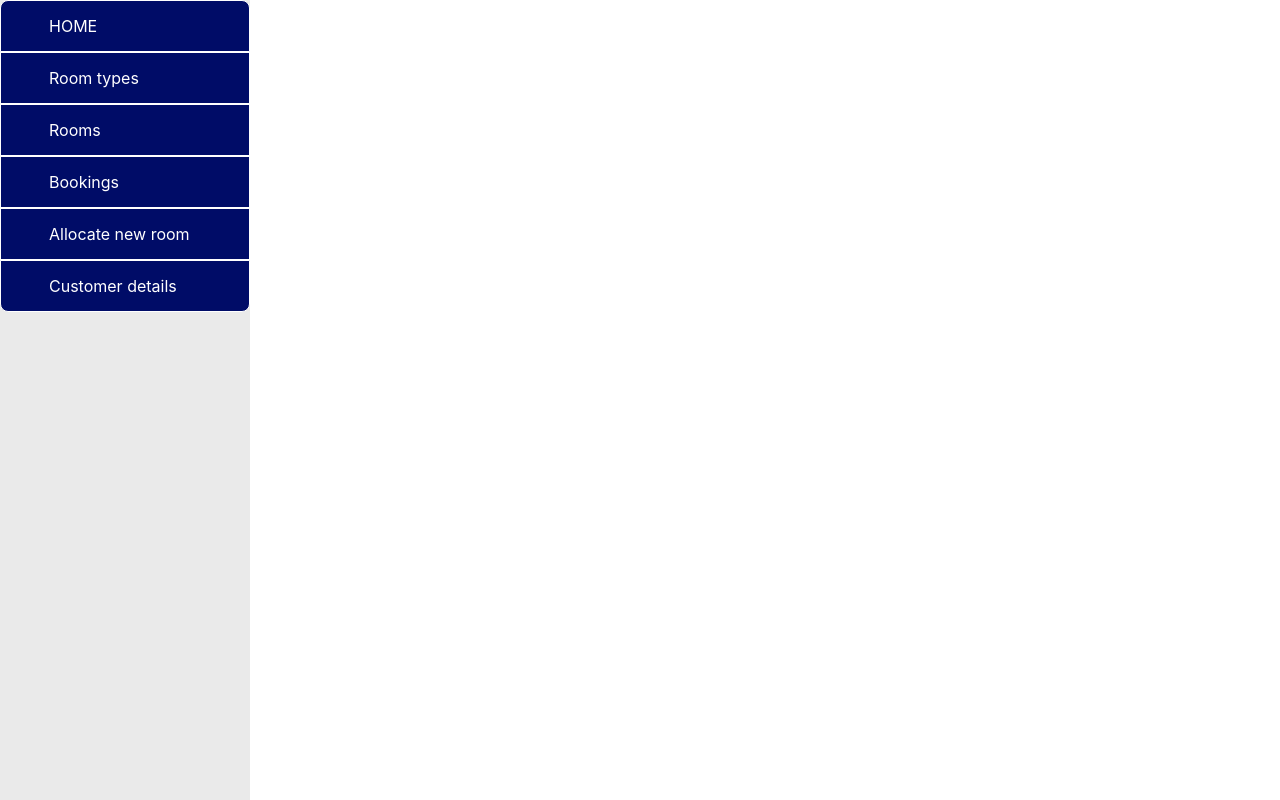
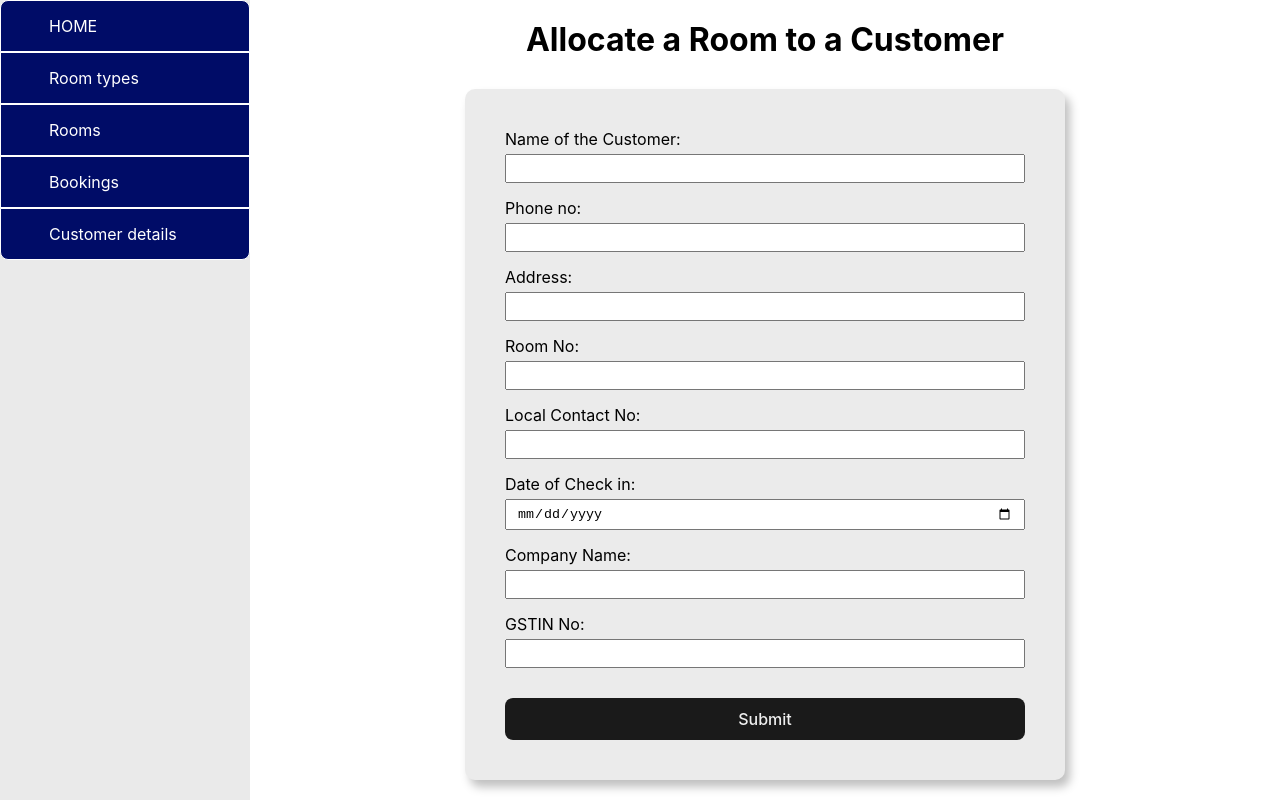
Before and after one commit to imTanay0/hotel-management-system-frontend, a React (Vite) app: page /allocate-room/1 in a window 1280 px wide. Built offline with nearby package versions, Linux system fonts and the light colour scheme; no server answers.

Commit message:
update allocate system

```diff
--- a/src/App.jsx
+++ b/src/App.jsx
@@ -35,7 +35,7 @@ function App() {
             <Route path='/rooms/add' element={<AddRooms />} />
             <Route path='/bookings' element={<AllBookings />} />
             <Route path='/bookings/add' element={<AddBooking />} />
-            <Route path='/allocate-room' element={<AllocateNewRoom />} />
+            <Route path='/allocate-room/:userId' element={<AllocateNewRoom />} />
             <Route path='/customers' element={<PresentCustomers />} />
             <Route path='/orderfood/:userId' element={<Food />} />
             <Route path='/billing/:userId' element={<Billing />} />
--- a/src/components/Sidebar/Sidebar.jsx
+++ b/src/components/Sidebar/Sidebar.jsx
@@ -30,12 +30,6 @@ const Sidebar = () => {
         </div>
       </Link>
 
-      <Link to="/allocate-room">
-        <div className="sidebar__allocate-rooms">
-          <p>Allocate new room</p>
-        </div>
-      </Link>
-
       <Link to="/customers">
         <div className="sidebar__customer">
           <p>Customer details</p>
--- a/src/pages/AllBookings/AllBookings.jsx
+++ b/src/pages/AllBookings/AllBookings.jsx
@@ -31,6 +31,7 @@ const AllBookings = () => {
               name: customerName,
               phone_number,
               availableRooms,
+              _id,
             } = customer;
 
             return {
@@ -44,6 +45,7 @@ const AllBookings = () => {
               name: customerName.charAt(0).toUpperCase() + customerName.slice(1),
               phone_number: phone_number.replace(/(\d{3})(\d{3})(\d{4})/, '$1-$2-$3'),
               availableRooms,
+              _id,
             };
           });
 
@@ -103,7 +105,7 @@ const AllBookings = () => {
                 </td>
                 <td>
                   {availableRooms[customer.name].length > 0 ?
-                    <Link to='/allocate-room'>
+                    <Link to={`/allocate-room/${customer._id}`}>
                       <button className='btn-light'>Allot room</button>
                     </Link>
                     : <button className='btn-light ghost-light' disabled>Not Availble</button>
--- a/src/pages/AllocateNewRoom/AllocateNewRoom.jsx
+++ b/src/pages/AllocateNewRoom/AllocateNewRoom.jsx
@@ -1,10 +1,11 @@
-import { React, useState } from 'react'
-import { Link } from 'react-router-dom'
+import { React, useEffect, useState } from 'react'
+import { Link, useParams } from 'react-router-dom'
 
 import './allocateNewRoom.css'
 
 const AllocateNewRoom = () => {
 
+  const [userAvailableDetails, setUserAvailableDetails] = useState({});
   const [userInfo, setUserInfo] = useState({
     name: '',
     phone_number: '',
@@ -16,8 +17,41 @@ const AllocateNewRoom = () => {
     GSTIN_no: '',
   })
 
+  const params = useParams();
+
+  useEffect(() => {
+    const getUserDetails = async () => {
+      try {
+        const response = await fetch(`http://localhost:8080/api/v1/user/getdetail/${params.userId}`, {
+          method: 'GET',
+          headers: {
+            'Content-Type': 'application/json',
+          }
+        })
+
+        const result = await response.json();
+
+        if (result.success) {
+          setUserAvailableDetails(result.user)
+        } else {
+          throw new Error(`Failed to fetch user data: ${result.message}`)
+        }
+
+      } catch (error) {
+        alert(error.message);
+      }
+    }
+
+    getUserDetails();
+  }, [])
+
   const handleChange = (e) => {
-    setUserInfo({ ...userInfo, [e.target.name]: e.target.value })
+    setUserInfo({
+      ...userInfo,
+      name: userAvailableDetails.name,
+      phone_number: userAvailableDetails.phone_number,
+      [e.target.name]: e.target.value
+    })
   }
 
   const handleSubmit = async (e) => {
@@ -74,7 +108,7 @@ const AllocateNewRoom = () => {
             id='user-name'
             type="text"
             name='name'
-            value={userInfo.name}
+            value={userAvailableDetails.name}
             onChange={handleChange}
             autoComplete='false'
           />
@@ -93,7 +127,7 @@ const AllocateNewRoom = () => {
             id='user-phoneNo'
             type="text"
             name='phone_number'
-            value={userInfo.phone_number}
+            value={userAvailableDetails.phone_number}
             onChange={handleChange}
           />
 
```
